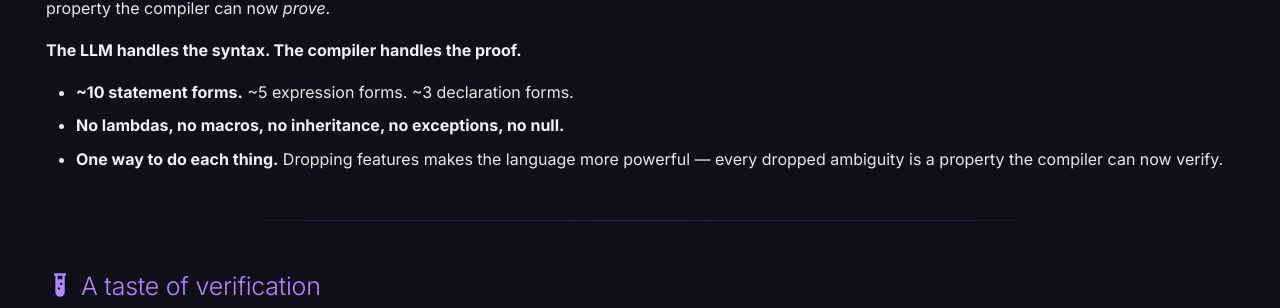
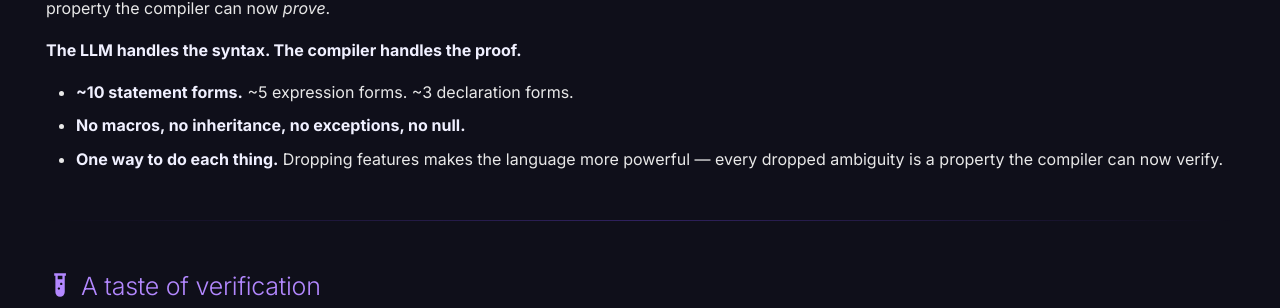
Before and after one commit to mvl-lang/mvl-lang.github.io, an MkDocs documentation site: the page built from docs/index.md, in a window 1280 px wide and 900 px high, scrolled down 2258 px. Shown: the part 145-453 px from the top of the window. Built offline with MkDocs 1.6.1 and Material for MkDocs 9.7.7, drawn with Linux system fonts in a browser that asks for light colours; comment, search, counter and statistics services are not loaded.

Commit message:
fix(home): remove lambdas from 'no X' list — MVL has lambdas and HOF
Co-Authored-By: Claude Sonnet 4.6 <noreply@anthropic.com>

```diff
--- a/docs/index.md
+++ b/docs/index.md
@@ -83,7 +83,7 @@ LLMs can generate code effortlessly. They have semantic understanding of intent,
 **The LLM handles the syntax. The compiler handles the proof.**
 
 - **~10 statement forms.** ~5 expression forms. ~3 declaration forms.
-- **No lambdas, no macros, no inheritance, no exceptions, no null.**
+- **No macros, no inheritance, no exceptions, no null.**
 - **One way to do each thing.** Dropping features makes the language more powerful — every dropped ambiguity is a property the compiler can now verify.
 
 ---
```
